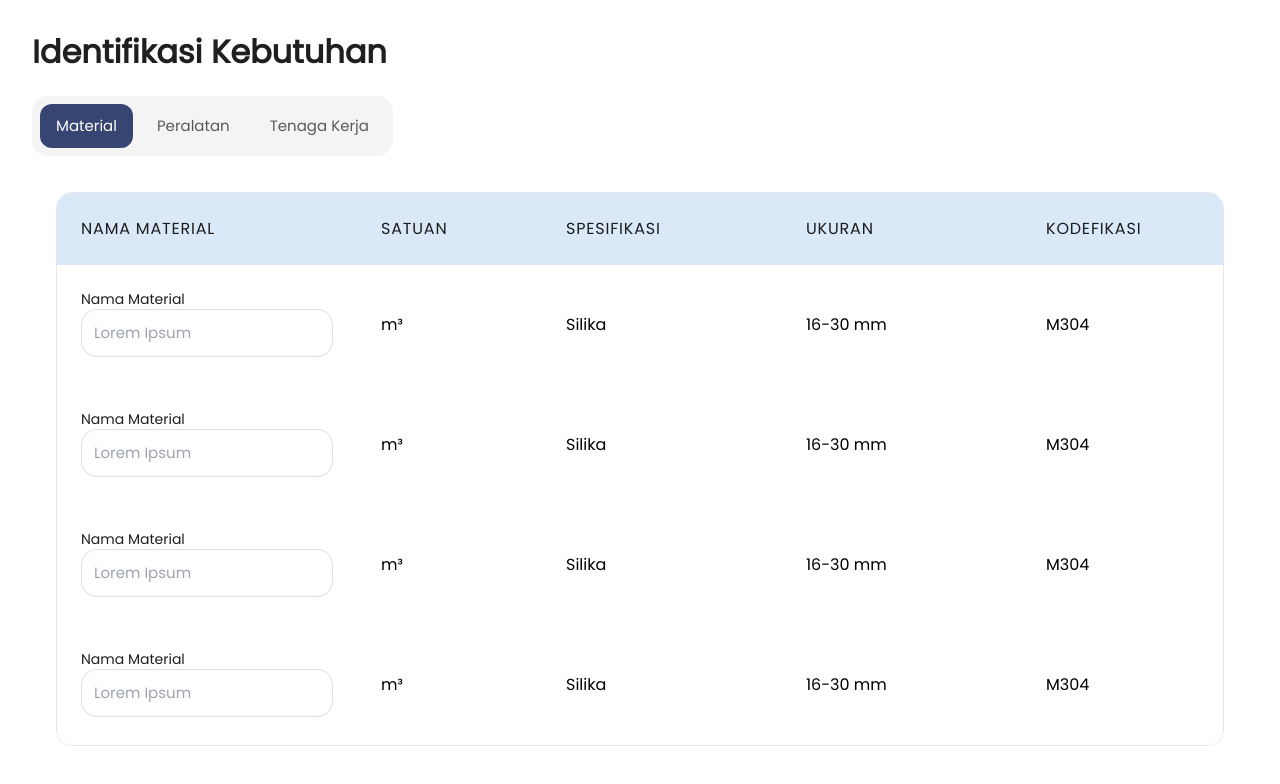
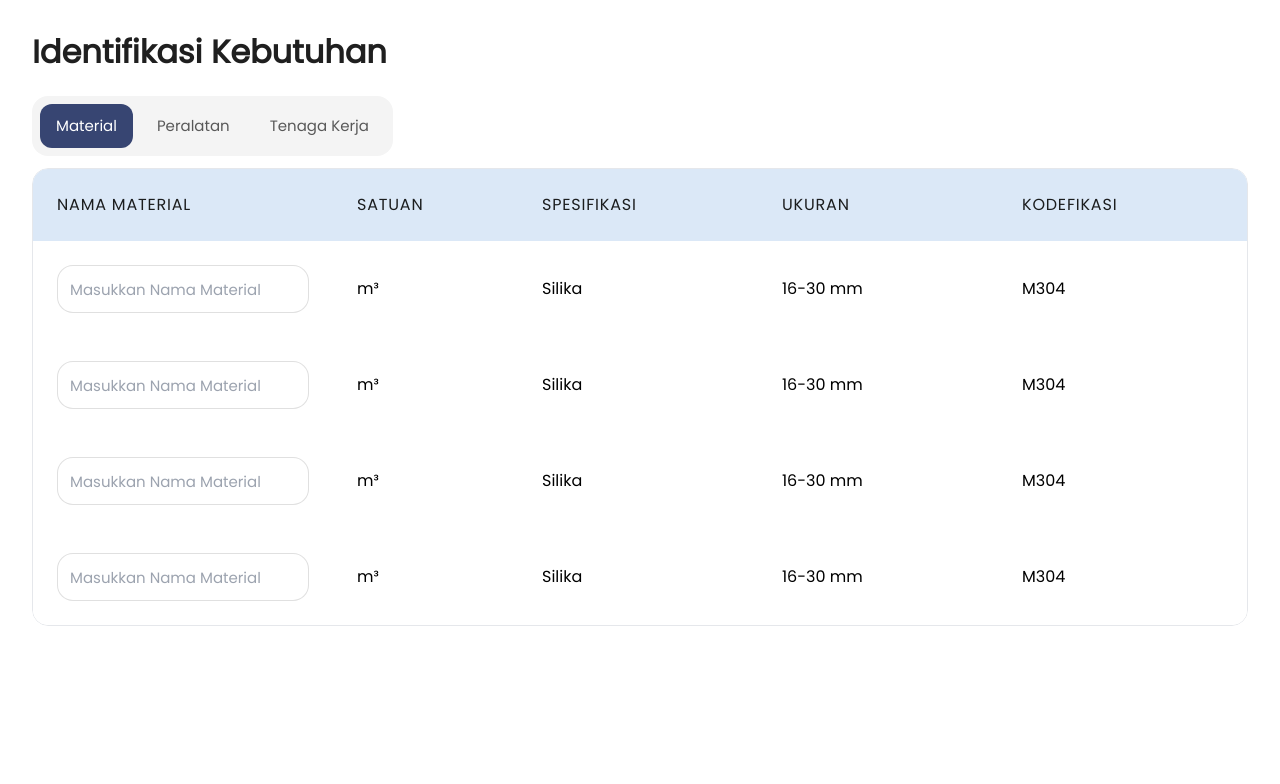
Before and after one commit to pupr-2024-2025/sipasti-fe, a Next.js app: page /perencanaan_data/tahap2 in a window 1280 px wide. Shown: the top 784 px of the page. Built offline with nearby package versions, Linux system fonts and the light colour scheme.

Commit message:
02:57 PM, 10-16-2024 Backup

```diff
--- a/src/components/Input.js
+++ b/src/components/Input.js
@@ -1,7 +1,6 @@
 import React, { useState } from "react";
 import colors from "../styles/colors";
-import { EyeSlash, Eye, CloseCircle } from "iconsax-react"; // Import ikon CloseCircle
-
+import { EyeSlash, Eye, CloseCircle } from "iconsax-react";
 const TextInput = ({
   label,
   placeholder = "Lorem Ipsum",
@@ -13,12 +12,13 @@ const TextInput = ({
   disabled = false,
   className = "",
   type = "text",
-  isRequired = false, // Prop untuk required
-  errorMessage = "This field is required", // Default pesan error
-  labelPosition = "top", // New prop to control label position
+  isRequired = false,
+  errorMessage = "This field is required",
+  labelPosition = "top",
+  showLabel = true,
 }) => {
   const [isPasswordVisible, setIsPasswordVisible] = useState(false);
-  const [error, setError] = useState(""); // State untuk pesan error
+  const [error, setError] = useState("");
 
   const togglePasswordVisibility = () => {
     setIsPasswordVisible(!isPasswordVisible);
@@ -37,82 +37,55 @@ const TextInput = ({
       "border border-surface-light-outline focus:outline-none focus:border-2 focus:border-custom-blue-500",
   };
 
-  // Fungsi untuk validasi
   const handleBlur = () => {
     if (isRequired && !value) {
-      setError(errorMessage); // Set pesan error jika input required tapi kosong
+      setError(errorMessage);
     } else {
-      setError(""); // Hapus error jika valid
+      setError("");
     }
   };
 
-  // Fungsi untuk menangani perubahan input
   const handleChange = (e) => {
-    onChange(e); // Memanggil fungsi onChange yang diberikan melalui props
+    onChange(e);
 
     if (error) {
-      setError(""); // Reset error ketika pengguna mengetik lagi
+      setError("");
     }
   };
 
   return (
-    <div className={`relative flex flex-col ${className}`}>
-      {label && (
     <div
-          className={`flex ${
-            labelPosition === "left" ? "items-center space-x-14" : "flex-col"
-          } mb-1`}>
+      className={`relative flex ${
+        labelPosition === "left"
+          ? "flex-row items-center space-x-2"
+          : "flex-col"
+      } ${className}`}>
+      {showLabel && label && (
+        <div className={`mb-1 flex-shrink-0`}>
           <label
-            className="text-B2 text-emphasis-on_surface-high"
+            className="text-B2 text-emphasis-on_surface-high h-8 w-44"
             style={{
-              minWidth: labelPosition === "left" ? "180px" : "auto", // Set minimum width for label when position is left
+              width: labelPosition === "left" ? "180px" : "180px",
+              whiteSpace: "nowrap",
             }}>
             {label}
             {isRequired && <span className="text-custom-red-500 ml-1">*</span>}
           </label>
-          {labelPosition === "left" ? (
-            <div className="w-full flex flex-col relative">
-              {/* Aligns the input and error message vertically */}
-              <input
-                type={isPasswordVisible ? "text" : type}
-                placeholder={placeholder}
-                value={value}
-                onChange={handleChange} // Menangani perubahan input
-                onBlur={handleBlur} // Validasi saat kehilangan fokus
-                disabled={disabled}
-                className={`${sizes[size]} ${baseClasses} ${
-                  error
-                    ? `border-custom-red-500 focus:border-custom-blue-500 border-2` // Border biru saat memperbaiki error
-                    : variants[variant] // Border normal saat tidak ada error
-                } rounded-[16px] w-full transition-all duration-200 ease-in-out`}
-              />
-              {error && (
-                <div className="absolute -bottom-6 left-0 flex items-center text-custom-red-500 text-ExtraSmall">
-                  <CloseCircle
-                    color={colors.Solid.Basic.Red[500]}
-                    variant="Linear"
-                    size={16}
-                    className="mr-1"
-                  />
-                  <span>{error}</span> {/* Pesan error */}
         </div>
       )}
-            </div>
-          ) : (
-            <>
       <div className="relative w-full flex">
         <input
           type={isPasswordVisible ? "text" : type}
           placeholder={placeholder}
           value={value}
-                  onChange={handleChange} // Menangani perubahan input
-                  onBlur={handleBlur} // Validasi saat kehilangan fokus
+          onChange={handleChange}
+          onBlur={handleBlur}
           disabled={disabled}
           className={`${sizes[size]} ${baseClasses} ${
             error
-                      ? `border-custom-red-500 focus:border-custom-blue-500 border-2` // Border biru saat memperbaiki error
-                      : variants[variant] // Border normal saat tidak ada error
-                  } rounded-[16px] w-full transition-all duration-200 ease-in-out`}
+              ? `border-custom-red-500 focus:border-custom-blue-500 border-2`
+              : variants[variant]
+          } rounded-[16px] w-full transition-all duration-200 ease-in-out h-12`}
         />
         {type === "password" && (
           <button
@@ -138,18 +111,11 @@ const TextInput = ({
       {error && (
         <div className="flex items-center mt-1">
           <CloseCircle
-                    color={colors.Solid.Basic.Red[500]} // Ganti dengan warna yang sesuai
-                    variant="Linear"
+            color={colors.Solid.Basic.Red[500]}
             size={16}
             className="mr-1"
           />
-                  <span className="text-custom-red-500 text-ExtraSmall">
-                    {error}
-                  </span>
-                </div>
-              )}
-            </>
-          )}
+          <span className="text-custom-red-500 text-ExtraSmall">{error}</span>
         </div>
       )}
     </div>
--- a/src/components/table.js
+++ b/src/components/table.js
@@ -1,5 +1,5 @@
 import React, { useState } from "react";
-import TextInput from "../components/input"; // Pastikan path ini sesuai dengan lokasi file TextInput
+import TextInput from "../components/input"; // Ensure this path matches your TextInput location
 
 const Table = ({ columns, data }) => {
   const [inputValues, setInputValues] = useState(
@@ -9,7 +9,7 @@ const Table = ({ columns, data }) => {
     }, {})
   );
 
-  // Fungsi untuk menangani perubahan input
+  // Function to handle input changes
   const handleInputChange = (rowId, columnAccessor, value) => {
     setInputValues((prev) => ({
       ...prev,
@@ -21,10 +21,10 @@ const Table = ({ columns, data }) => {
   };
 
   return (
-    <div className="p-6">
+    <div className="">
       <div className="rounded-[16px] border border-gray-200 overflow-hidden">
         <div className="overflow-x-auto">
-          <table className="table-fixed w-full min-w-max">
+          <table className="table-auto w-full min-w-max">
             <thead>
               <tr className="bg-custom-blue-100 text-left text-emphasis-on_surface-high uppercase tracking-wider">
                 {columns.map((column, index) => (
@@ -48,7 +48,8 @@ const Table = ({ columns, data }) => {
                       className="p-6 text-base font-normal">
                       {column.type === "textInput" ? (
                         <TextInput
-                          label={column.title}
+                          label="" // Set to empty string to hide the label
+                          placeholder={column.placeholder} // Pass the custom placeholder here
                           value={inputValues[row.id]?.[column.accessor] || ""}
                           onChange={(e) =>
                             handleInputChange(
@@ -59,7 +60,7 @@ const Table = ({ columns, data }) => {
                           }
                         />
                       ) : (
-                        row[column.accessor] // Tampilkan teks biasa untuk kolom selain textInput
+                        row[column.accessor] // Display plain text for non-textInput columns
                       )}
                     </td>
                   ))}
--- a/src/pages/perencanaan_data/tahap1.js
+++ b/src/pages/perencanaan_data/tahap1.js
@@ -201,7 +201,16 @@ const Tahap1 = () => {
           {currentStep === 1 && <Tahap2 />}{" "}
           {/* Render Tahap2 jika currentStep === 2 */}
         </div>
-
+        <TextInput
+          label="Jabatanaaaaaaaaaaaaaaaaaaaaaaaaa yayayasodas asdasdasdasidjwpoqw diof PPaaaaaaaaaaaaaaaaaaaaaaaaaaK"
+          labelPosition="left"
+          placeholder="Masukkan Jabatan PPK"
+          size="Medium"
+          isRequired="true"
+          value={jabatanPPK}
+          errorMessage="Jabatan PPK tidak boleh kosong"
+          onChange={(e) => setJabatanPPK(e.target.value)}
+        />
         {currentStep === 0 && (
           <div className="flex flex-row justify-end items-right space-x-4 mt-3 bg-neutral-100 px-6 py-8 rounded-[16px]">
             <Button
--- a/src/pages/perencanaan_data/tahap2.js
+++ b/src/pages/perencanaan_data/tahap2.js
@@ -10,6 +10,7 @@ const Tahap2 = () => {
       accessor: "namamaterial",
       width: "300px",
       type: "textInput",
+      placeholder: "Masukkan Nama Material",
       align: "left",
     },
     {
```
Lines whose indentation alone changed are shown as unchanged.
